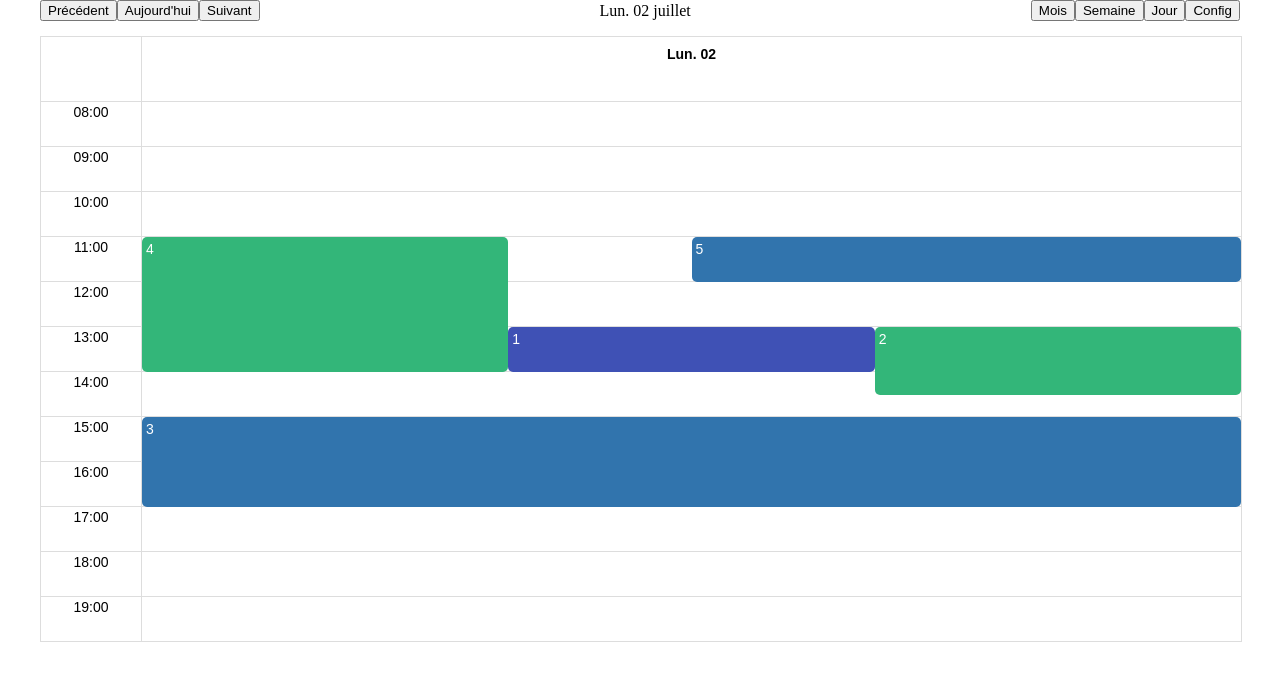
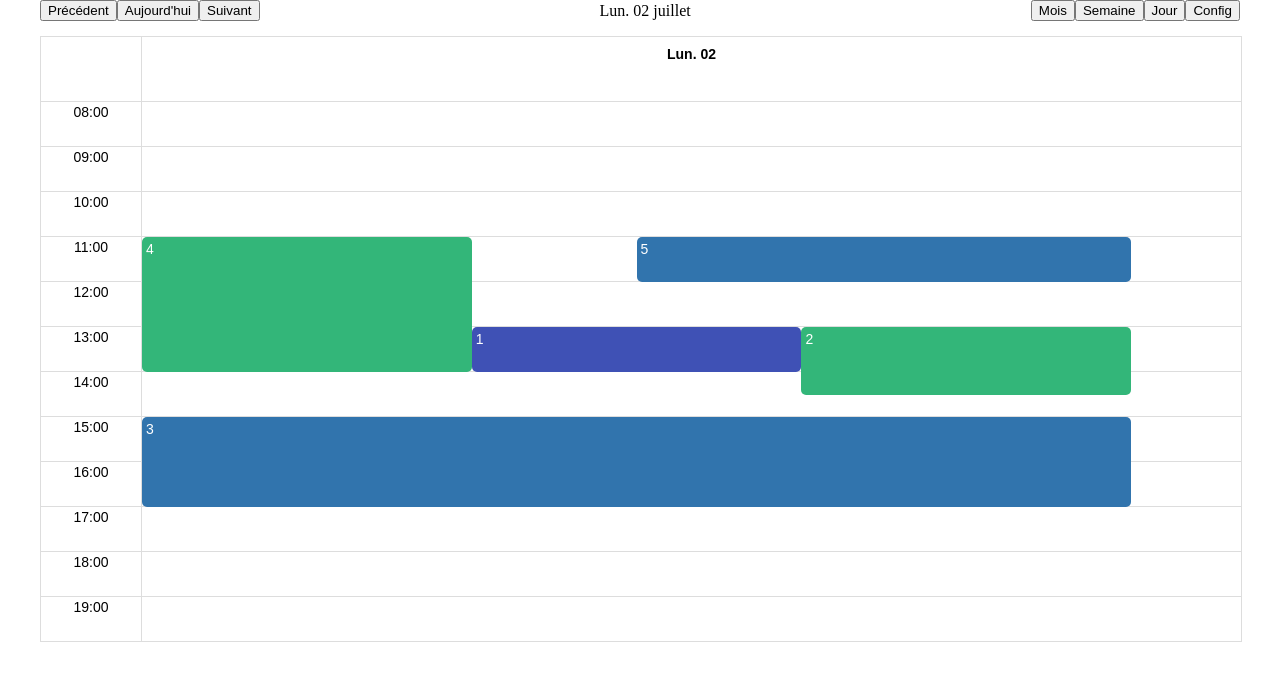
Before and after one commit to QuentinDiaferia/globalis-react-calendar, a React app: page / in a window 1280 px wide. Shown: the top 680 px of the page. Built offline with nearby package versions, Linux system fonts and the light colour scheme.

Commit message:
Events max width 90%

```diff
--- a/assets/styles/_calendar.scss
+++ b/assets/styles/_calendar.scss
@@ -171,7 +171,7 @@
     }
 
     &-Event {
-        max-width: 100%;
+        max-width: 90%;
         max-height: 100%;
         color: #fff;
         background-color: $calendar-color-event;
--- a/src/components/common/DayEvents.js
+++ b/src/components/common/DayEvents.js
@@ -27,7 +27,7 @@ class DayEvents extends React.Component {
 
             const top = (100 / timeSpan) * beginning
             const height = (100 / timeSpan) * duration
-            const width = 100 / event.maxOverlap
+            const width = 90 / event.maxOverlap
             const left = event.hindex * width
 
             const style = {
```
